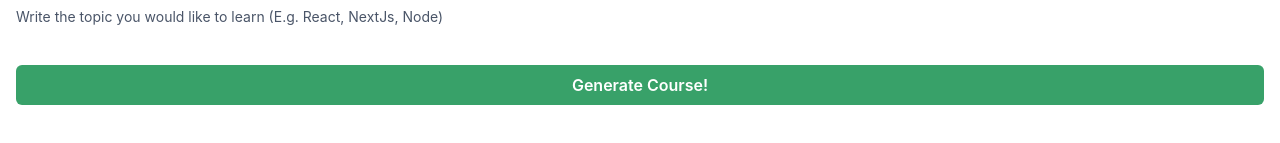
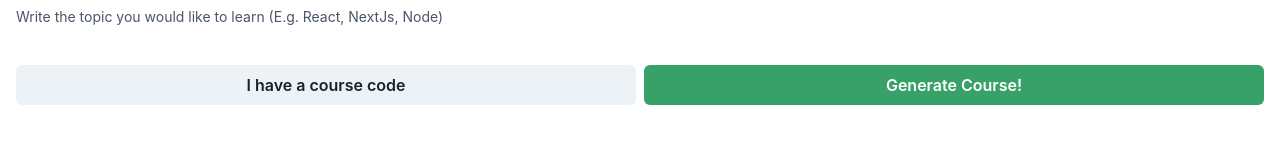
Before and after one commit to Mau-MD/Learning-U, a React (Vite) app in the folder frontend/: page /dashboard/new in a window 1280 px wide. Shown: the part 593-736 px from the top of the page. Built offline with nearby package versions, Linux system fonts and the light colour scheme; sample sign-in values are in the browser's storage.

Commit message:
Adding state to conditional show course input

```diff
--- a/frontend/src/components/NewCourse/NewCourseIndex.tsx
+++ b/frontend/src/components/NewCourse/NewCourseIndex.tsx
@@ -1,4 +1,5 @@
 import {
+  Box,
   Button,
   Container,
   Flex,
@@ -11,7 +12,7 @@ import {
   useToast,
 } from "@chakra-ui/react";
 import { Field, Form, Formik } from "formik";
-import React from "react";
+import React, { useState } from "react";
 import Banner from "../Hub/Banner";
 import * as Yup from "yup";
 import { useMutation } from "react-query";
@@ -21,6 +22,7 @@ import { ErrorType } from "../../types/requests";
 import { useNavigate } from "react-router-dom";
 import { ICourse } from "../../types/course";
 import { getConfig, useSession } from "../../utils/auth";
+import CourseCode from "./CourseCode";
 
 interface LearnForm {
   name: string;
@@ -34,6 +36,8 @@ const NewCourseIndex = () => {
   const toast = useToast();
   const navigate = useNavigate();
   const { user } = useSession();
+
+  const [openCode, setOpenCode] = useState(false);
 
   const handleSubmit = (values: LearnForm) => {
     createCourse.mutate(values.name);
@@ -101,18 +105,29 @@ const NewCourseIndex = () => {
                   </FormHelperText>
                   <FormErrorMessage>{errors.name}</FormErrorMessage>
                 </FormControl>
+                <Flex gap={2}>
+                  <Button
+                    w="100%"
+                    type="button"
+                    onClick={() => setOpenCode(!openCode)}
+                  >
+                    I have a course code
+                  </Button>
                   <Button
                     w="100%"
                     colorScheme="green"
                     type="submit"
+                    isDisabled={openCode}
                     isLoading={createCourse.isLoading}
                   >
                     Generate Course!
                   </Button>
                 </Flex>
+              </Flex>
             </Form>
           )}
         </Formik>
+        {openCode && <CourseCode />}
       </Container>
     </>
   );
```
Lines whose indentation alone changed are shown as unchanged.
